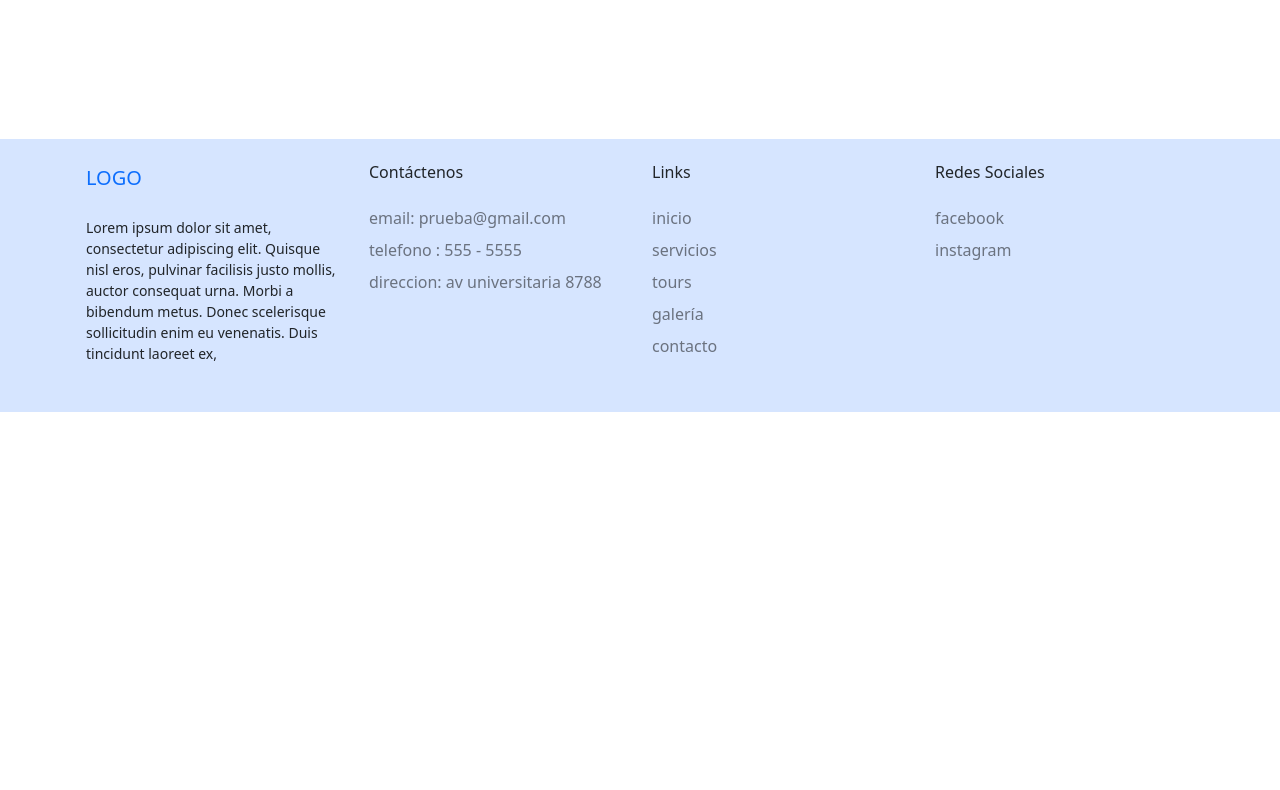
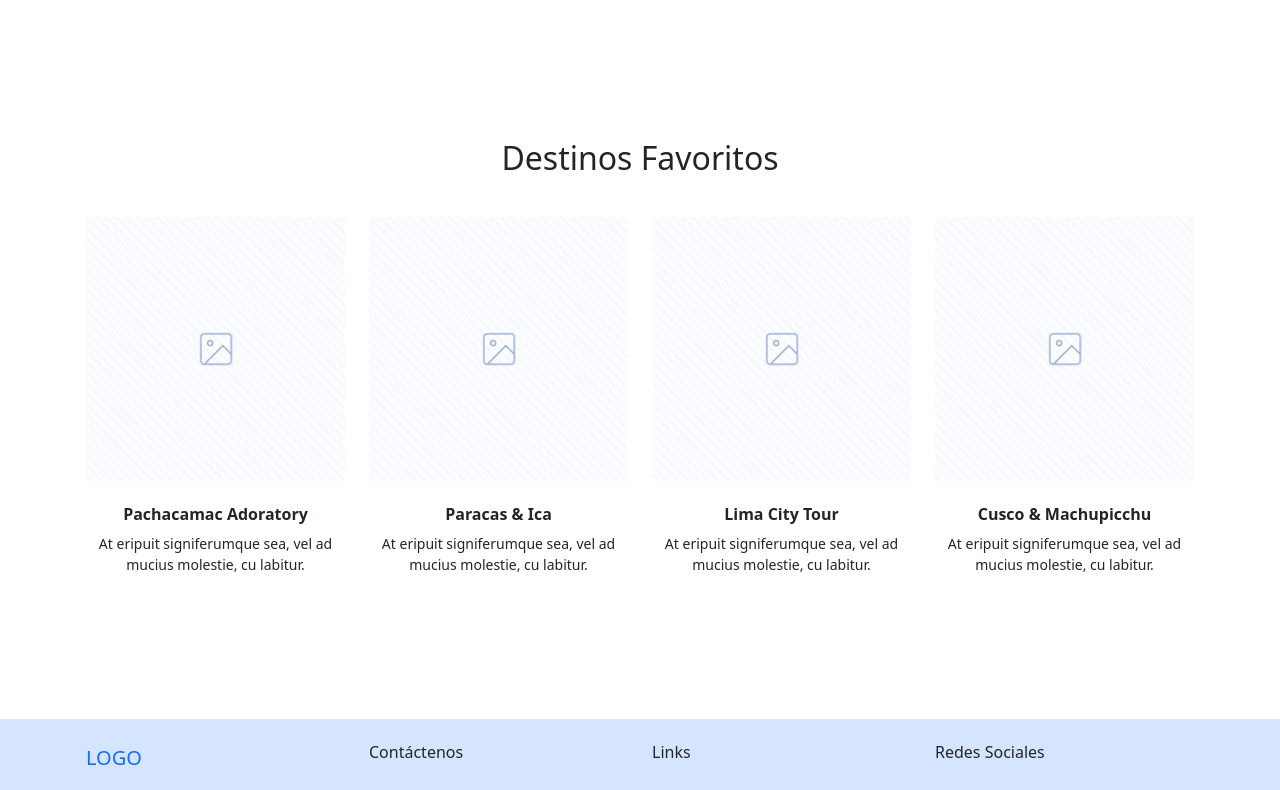
Before and after one commit to helio3197/magic-peru, a React (Create React App) app: page / in a window 1280 px wide. Shown: the part 1080-1870 px from the top of the page. Before the commit the page ends 1492 px from the top, so only its background shows below. Built offline with nearby package versions, Linux system fonts and the light colour scheme.

Commit message:
Create Favorite Destinies section

```diff
--- /dev/null
+++ b/src/components/Homepage/Destinies.js
@@ -0,0 +1,52 @@
+import Container from 'react-bootstrap/Container';
+import Row from 'react-bootstrap/Row';
+import Col from 'react-bootstrap/Col';
+import placeholderImg from '../../assets/destiny-placeholder.png';
+
+const Destinies = () => {
+  const destiniesItems = [
+    {
+      image: placeholderImg,
+      title: 'Pachacamac Adoratory',
+      description: 'At eripuit signiferumque sea, vel ad mucius molestie, cu labitur.',
+      id: 'pachacamac-adoratory',
+    },
+    {
+      image: placeholderImg,
+      title: 'Paracas & Ica',
+      description: 'At eripuit signiferumque sea, vel ad mucius molestie, cu labitur.',
+      id: 'pachacamac-adoratory',
+    },
+    {
+      image: placeholderImg,
+      title: 'Lima City Tour',
+      description: 'At eripuit signiferumque sea, vel ad mucius molestie, cu labitur.',
+      id: 'pachacamac-adoratory',
+    },
+    {
+      image: placeholderImg,
+      title: 'Cusco & Machupicchu',
+      description: 'At eripuit signiferumque sea, vel ad mucius molestie, cu labitur.',
+      id: 'pachacamac-adoratory',
+    },
+  ];
+
+  return (
+    <Container as="section" className="headline">
+      <h2>Destinos Favoritos</h2>
+      <Row xs="1" md="2" lg="4" className="mt-3 px-sm-3 px-md-0">
+        {destiniesItems.map((item) => (
+          <Col key={item.id} className="py-3">
+            <div className="mb-4">
+              <img src={item.image} alt={item.title} className="w-100" />
+            </div>
+            <h3 className="fs-6 text-center fw-bold mb-2">{item.title}</h3>
+            <p className="small text-center">{item.description}</p>
+          </Col>
+        ))}
+      </Row>
+    </Container>
+  );
+};
+
+export default Destinies;
--- a/src/components/Homepage/Homepage.js
+++ b/src/components/Homepage/Homepage.js
@@ -1,11 +1,13 @@
 import Container from 'react-bootstrap/Container';
 import Headline from './Headline';
 import WhyUs from './WhyUs';
+import Destinies from './Destinies';
 
 const Homepage = () => (
   <Container fluid as="main" className="p-0 d-inline-block">
     <Headline />
     <WhyUs />
+    <Destinies />
   </Container>
 );
 
--- a/src/components/Homepage/WhyUs.js
+++ b/src/components/Homepage/WhyUs.js
@@ -55,7 +55,7 @@ const WhyUs = () => {
             <div className="fs-1 text-center text-primary mb-4">
               {item.icon}
             </div>
-            <h3 className="fs-6 text-center mb-3">{item.title}</h3>
+            <h3 className="fs-6 text-center fw-bold mb-3">{item.title}</h3>
             <p className="small text-center">{item.description}</p>
           </Col>
         ))}
```
Also changed, not shown: src/assets/destiny-placeholder.png (added).
